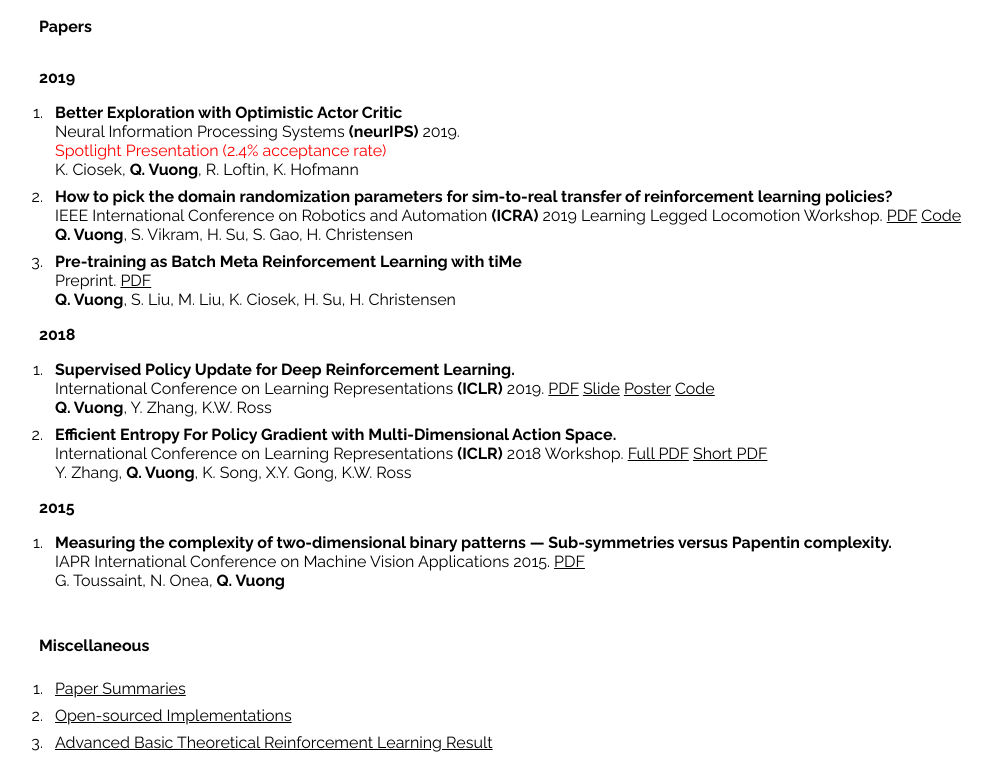
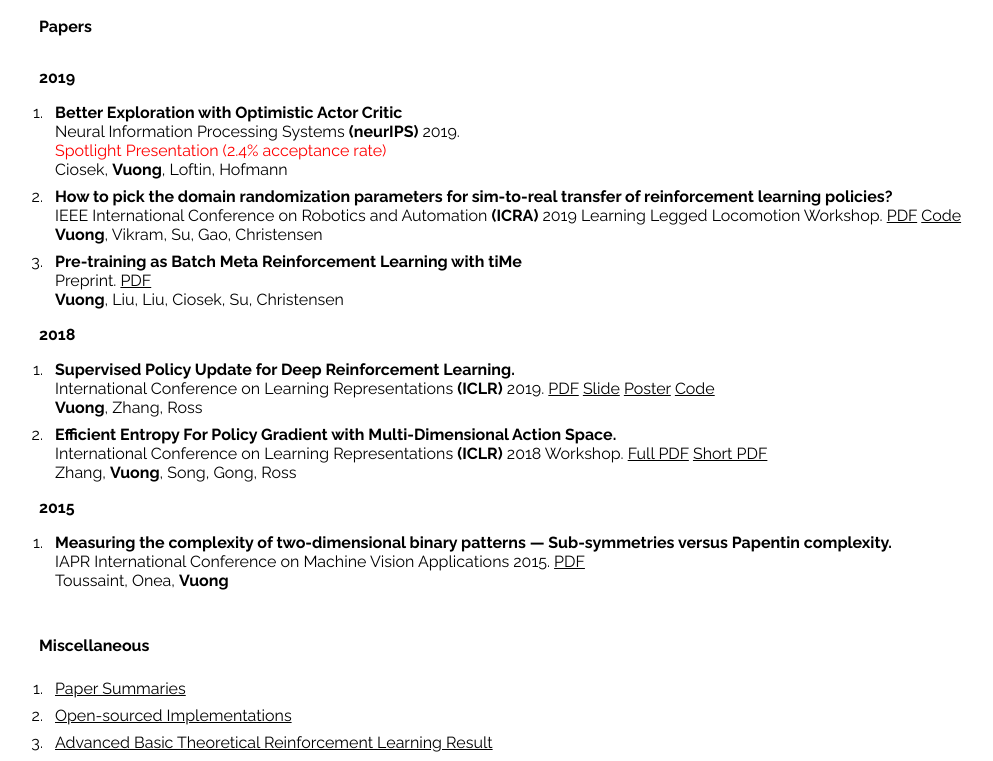
Before and after one commit to quanvuong/quanvuong.github.io, a React (Create React App) app: page / in a window 1280 px wide. Shown: the part 437-1198 px from the top of the page, without its empty margins (9-1002 px from the left). Built offline with nearby package versions, Linux system fonts and the light colour scheme.

Commit message:
remove first name initial

```diff
--- a/src/Papers.js
+++ b/src/Papers.js
@@ -21,7 +21,7 @@ class Papers extends Component {
                 <div><strong>Better Exploration with Optimistic Actor Critic</strong></div>
                 <div>Neural Information Processing Systems <strong>(neurIPS)</strong> 2019. </div>
                 <div style={{ color: 'red' }}>Spotlight Presentation (2.4% acceptance rate)</div>
-                <div> K. Ciosek, <strong>Q. Vuong</strong>, R. Loftin, K. Hofmann </div>
+                <div> Ciosek, <strong>Vuong</strong>, Loftin, Hofmann </div>
               </div>
             </li>
 
@@ -29,7 +29,7 @@ class Papers extends Component {
               <div className="OnePaper">
                 <div><strong>How to pick the domain randomization parameters for sim-to-real transfer of reinforcement learning policies?</strong></div>
                 <div>IEEE International Conference on Robotics and Automation <strong>(ICRA)</strong> 2019 Learning Legged Locomotion Workshop. <a href="https://arxiv.org/abs/1903.11774">PDF</a> <a href="https://github.com/quanvuong/domain_randomization">Code</a> </div>
-                <div> <strong>Q. Vuong</strong>,  S. Vikram, H. Su, S. Gao, H. Christensen </div>
+                <div> <strong>Vuong</strong>, Vikram, Su, Gao, Christensen </div>
               </div>
             </li>
 
@@ -37,7 +37,7 @@ class Papers extends Component {
               <div className="OnePaper">
                 <div><strong>Pre-training as Batch Meta Reinforcement Learning with tiMe</strong></div>
                 <div>Preprint. <a href="https://arxiv.org/abs/1909.11373">PDF</a> </div>
-                <div> <strong>Q. Vuong</strong>, S. Liu, M. Liu, K. Ciosek, H. Su, H. Christensen </div>
+                <div> <strong>Vuong</strong>, Liu, Liu, Ciosek, Su, Christensen </div>
               </div>
             </li>
 
@@ -53,7 +53,7 @@ class Papers extends Component {
                 <div><strong>{spu[0]}</strong></div>
                 <div>International Conference on Learning Representations <strong>(ICLR)</strong> 2019. <a href={spu[1]}>PDF</a> <a href="https://drive.google.com/file/d/1Yg8x4bSzoj1t6Sk-_N3jTx2eTaVZGoqW/view?usp=sharing">Slide</a> <a href="https://drive.google.com/open?id=1lJeP_3YNlUoMaU-RDENDrkfjPdZQYpA3">Poster</a> <a href="https://github.com/quanvuong/Supervised_Policy_Update">Code</a>
                 </div>
-                <div> <strong>Q. Vuong</strong>,  Y. Zhang, K.W. Ross </div>
+                <div> <strong>Vuong</strong>, Zhang, Ross </div>
               </div>
             </li>
 
@@ -61,7 +61,7 @@ class Papers extends Component {
               <div className="OnePaper">
                 <div><strong>{entropy[0]}</strong></div>
                 <div>International Conference on Learning Representations <strong>(ICLR)</strong> 2018 Workshop. <a href="https://arxiv.org/abs/1806.00589">Full PDF</a> <a href="https://openreview.net/pdf?id=rJc8sN1vG">Short PDF</a></div>
-                <div>Y. Zhang, <strong>Q. Vuong</strong>, K. Song, X.Y. Gong, K.W. Ross</div>
+                <div>Zhang, <strong>Vuong</strong>, Song, Gong, Ross</div>
               </div>
             </li>
           </ol>
@@ -74,7 +74,7 @@ class Papers extends Component {
               <div className="OnePaper">
                 <div><strong>{img_complexity[0]}</strong></div>
                 <div>{img_complexity[2]}. <a href={img_complexity[1]}>PDF</a> </div>
-                <div>G. Toussaint, N. Onea, <strong>Q. Vuong</strong> </div>
+                <div>Toussaint, Onea, <strong>Vuong</strong> </div>
               </div>
             </li>
           </ol>
```
